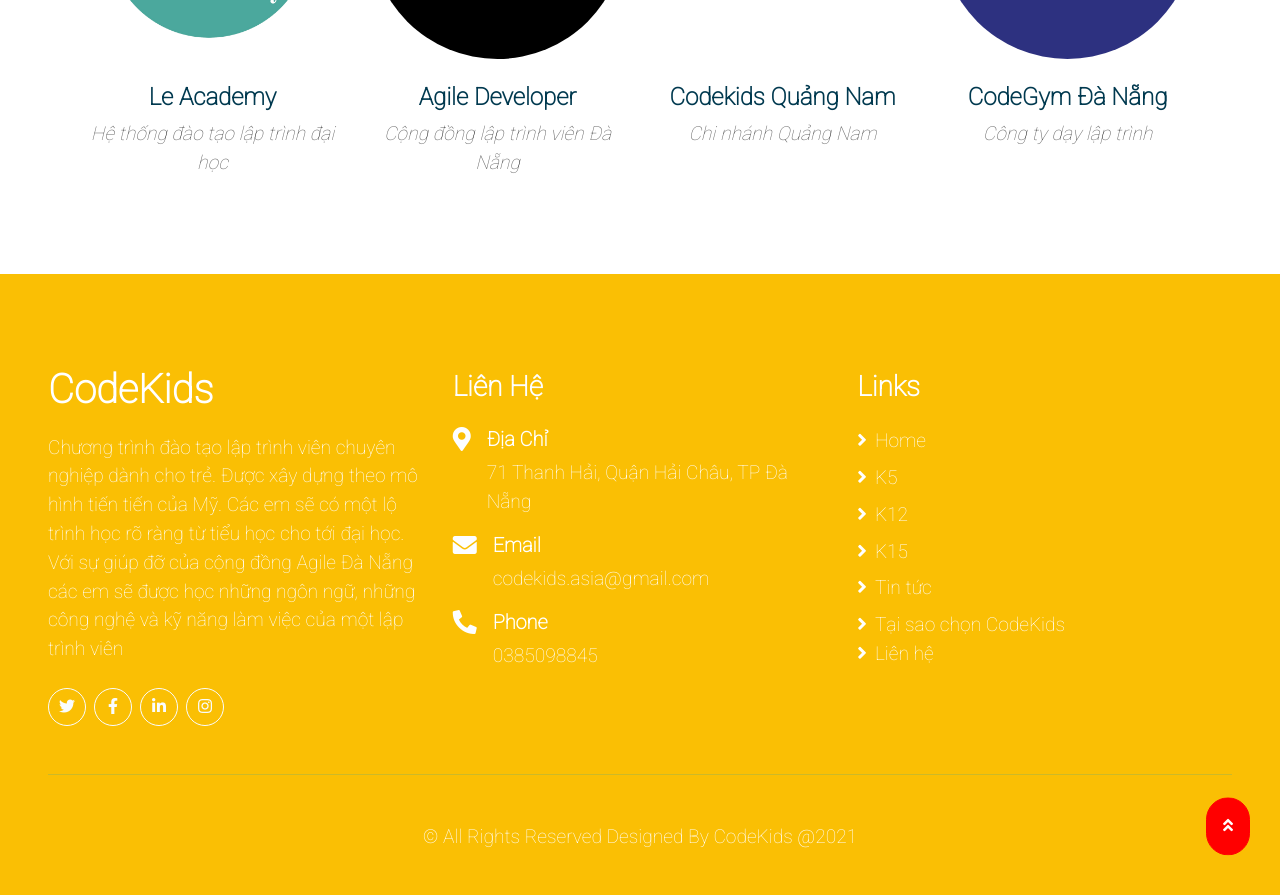
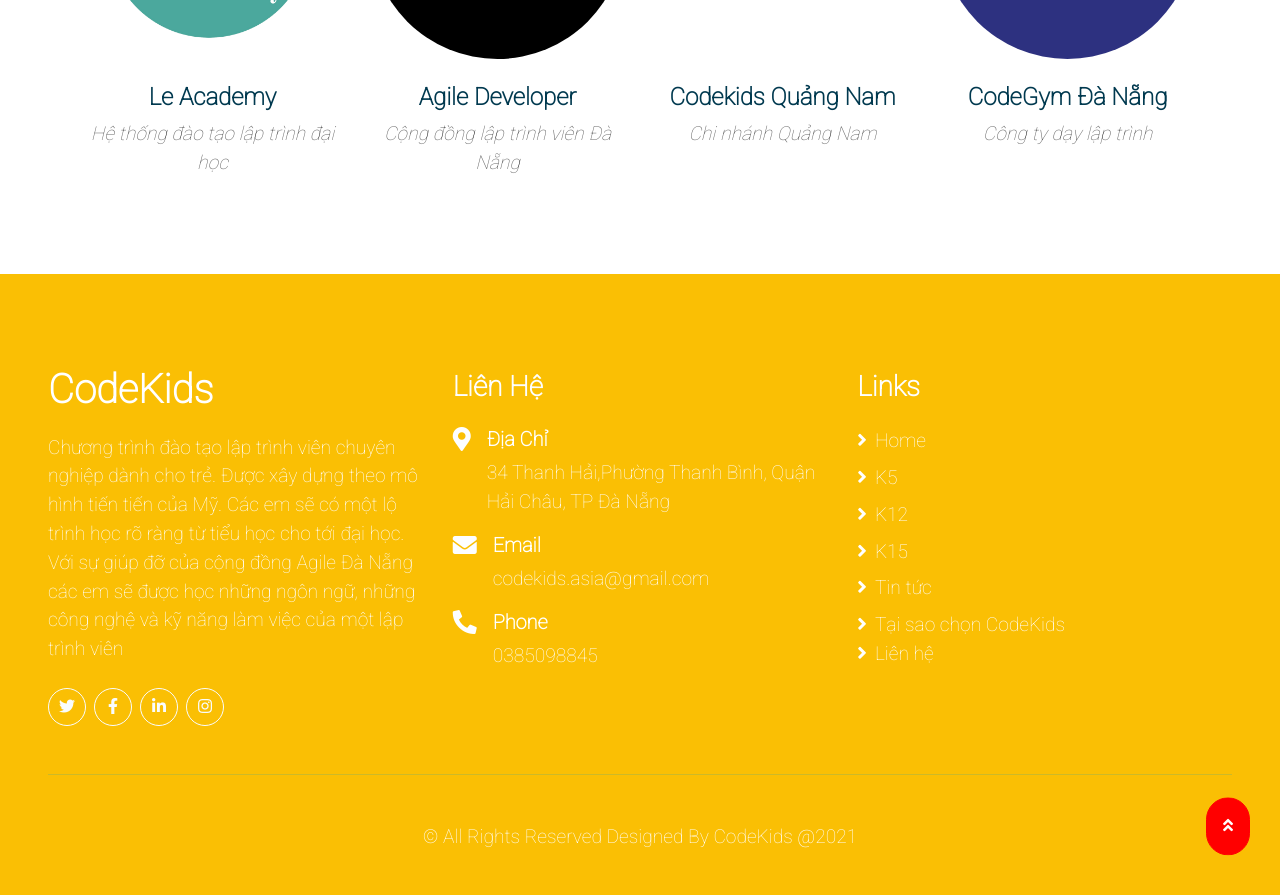
Before and after one commit to codegymdanang/codekids, a Jekyll site: the page built from index.html, in a window 1280 px wide and 900 px high, scrolled down 8098 px. Shown: the top 895 px of the window. Built offline with Jekyll 4.4.1, drawn with Linux system fonts in a browser that asks for light colours; nearby versions of some CDN libraries; the list of posts is cut into pages by our own code.

Commit message:
update price

```diff
--- a/_includes/footer.html
+++ b/_includes/footer.html
@@ -24,7 +24,7 @@
                 <h4 class="fa fa-map-marker-alt text-primary"></h4>
                 <div class="pl-3">
                     <h5 class="text-white">Địa Chỉ  </h5>
-                    <p> 71 Thanh Hải, Quận Hải Châu, TP Đà Nẵng  </p>
+                    <p> 34 Thanh Hải,Phường Thanh Bình, Quận Hải Châu, TP Đà Nẵng  </p>
                 </div>
             </div>
             <div class="d-flex">
--- a/_layouts/contact.html
+++ b/_layouts/contact.html
@@ -52,7 +52,7 @@
                 <p class="section-title pr-5"><span class="pr-2">Tại sao chọn CodeKids</span></p>
                 <h1 class="mb-4">Codekids Đà Nẵng</h1>
                 <ul>
-                   <li> Địa chỉ: 34 Thanh Hải, Phường Thạch Thang, Quận Hải Châu, TP Đà Nẵng </li>
+                   <li> Địa chỉ: 34 Thanh Hải, Phường Thanh Bình, Quận Hải Châu, TP Đà Nẵng </li>
                     <li> Điện thoại: 0385098845 </li>
                     <li> Email: codekids@gmail.com </li>
                     <li> Website: https://codekids.asia </li>
@@ -68,7 +68,7 @@
 
      <div class="row align-items-center">
 
-         <iframe src="https://www.google.com/maps/embed?pb=!1m18!1m12!1m3!1d3833.6791037233706!2d108.21073355058898!3d16.082133488818357!2m3!1f0!2f0!3f0!3m2!1i1024!2i768!4f13.1!3m3!1m2!1s0x31421840b14d0989%3A0xe4791218adb33cc!2zNzEgVGhhbmggSOG6o2ksIFRoYW5oIELDrG5oLCBI4bqjaSBDaMOidSwgxJDDoCBO4bq1bmcgNTUwMDAwLCBWaWV0bmFt!5e0!3m2!1sen!2s!4v1665286362874!5m2!1sen!2s" width="600" height="450" style="border:0;" allowfullscreen="" loading="lazy" referrerpolicy="no-referrer-when-downgrade"></iframe>
+        <iframe src="https://www.google.com/maps/embed?pb=!1m18!1m12!1m3!1d3833.703372514231!2d108.21037731469458!3d16.080875343397366!2m3!1f0!2f0!3f0!3m2!1i1024!2i768!4f13.1!3m3!1m2!1s0x31421847477f4fa5%3A0xa661b24933b6d4eb!2zMzQgVGhhbmggSOG6o2ksIFRoYW5oIELDrG5oLCBI4bqjaSBDaMOidSwgxJDDoCBO4bq1bmcgNTUwMDAwLCBWaWV0bmFt!5e0!3m2!1sen!2s!4v1673146319623!5m2!1sen!2s" width="600" height="450" style="border:0;" allowfullscreen="" loading="lazy" referrerpolicy="no-referrer-when-downgrade"></iframe>
      </div>
 
 </div>
--- a/_layouts/home.html
+++ b/_layouts/home.html
@@ -327,7 +327,7 @@
                             <div class="col-7 py-1"> 750.000/Tháng</div>
                         </div>
                     </div>
-                    <a href="https://codekids.asia/register" class="btn btn-primary px-4 mx-auto mb-4">Sắp ra mắt</a>
+                    <a href="https://codekids.asia/register" class="btn btn-primary px-4 mx-auto mb-4">Đăng ký</a>
                 </div>
             </div>
         </div>
--- a/_layouts/lichkhaigianglayout.html
+++ b/_layouts/lichkhaigianglayout.html
@@ -54,7 +54,7 @@
                 <div class="col-lg-12 mb-5">
                     <div class="card border-0 bg-light shadow-sm pb-2">
                         <img class="card-img-top mb-2" src="{{'/images/lichkhaigiang.png' | prepend: site.baseurl }}" alt="">
-                       <a href="https://codekids.asia/register" class="btn btn-primary px-4 mx-auto mb-4">Đăng ký</a>
+
 
                     </div>
                 </div>
```
Also changed, not shown: images/lichkhaigiang.png.
